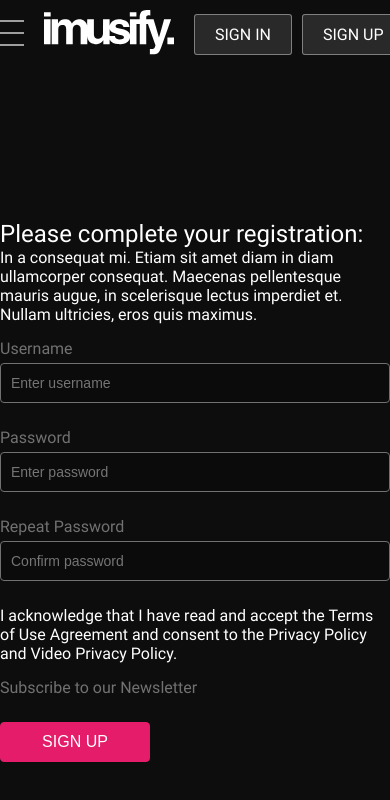
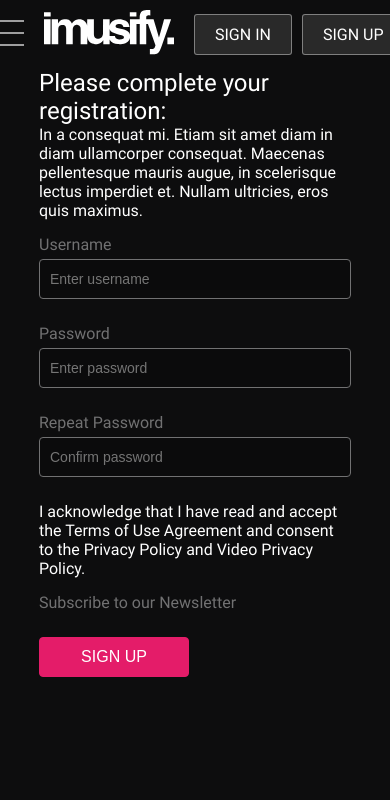
Before and after one commit to imusify/imusify-web, a Vue app: page /signupnext in a window 390 px wide. Shown: the top 800 px of the page. Built offline with nearby package versions, Linux system fonts and the light colour scheme.

Commit message:
fix layout for mobile on login and signup page

```diff
--- a/src/assets/styles/_forms.scss
+++ b/src/assets/styles/_forms.scss
@@ -67,6 +67,7 @@ button, .button {
     color: #717172;
     padding: 1rem;
   }
+
   .form-control {
     border: 0.1rem solid #717172;
     border-radius: 0.4rem;
@@ -76,10 +77,8 @@ button, .button {
     height: 4rem;
     font-size: 1.4rem;
     font-weight: 400;
-    -o-transition: all .3s ease-in-out;
-    -moz-transition: all .3s ease-in-out;
-    -webkit-transition: all .3s ease-in-out;
     transition: all .3s ease-in-out;
+
     &:focus {
       border: 0.1rem solid #949494;
       background: transparent;
@@ -90,10 +89,12 @@ button, .button {
   text-align: center;
   clear: both;
   margin-top: 2.5rem;
+
   &.dubble {
     display: flex;
     justify-content: space-between;
   }
+
   &.left {
     text-align: left;
   }
@@ -109,19 +110,19 @@ button, .button {
       background: #E41C69;
       border-color: #E41C69;
     }
+
     border: 0.1rem solid rgba(255, 255, 255, 0.4);
     background: transparent;
   }
+
   margin-right: 0 !important;
   min-width: 15rem;
   background: #E41C69;
   border-color: #E41C69;
   border-radius: 0.4rem;
   height: 4rem;
-  -o-transition: all .3s ease-in-out;
-  -moz-transition: all .3s ease-in-out;
-  -webkit-transition: all .3s ease-in-out;
   transition: all .3s ease-in-out;
+
   &:hover {
     border: 0.1rem solid rgba(255, 255, 255, 0.4);
     background: transparent;
@@ -133,9 +134,6 @@ button, .button {
     + span {
       margin-right: 1rem;
       position: relative;
-      -o-transition: all .3s ease-in-out;
-      -moz-transition: all .3s ease-in-out;
-      -webkit-transition: all .3s ease-in-out;
       transition: all .3s ease-in-out;
     }
     &:checked + span {
@@ -148,11 +146,9 @@ button, .button {
         position: absolute;
         left: 0.1rem;
         top: 0.1rem;
-        -o-transition: all .3s ease-in-out;
-        -moz-transition: all .3s ease-in-out;
-        -webkit-transition: all .3s ease-in-out;
         transition: all .3s ease-in-out;
       }
+
       display: inline-block;
       min-width: 1.6rem;
       height: 1.6rem;
@@ -160,23 +156,29 @@ button, .button {
       border-radius: 0.4rem;
     }
   }
+
   label {
     display: flex;
     align-items: center;
   }
+
   &.long-text label {
     align-items: flex-start;
     color: #fff;
+
     span {
       position: relative;
       top: 0.2rem;
     }
   }
+
   color: #717172;
   position: relative;
+
   input[type=checkbox] {
     position: absolute;
     opacity: 0;
+
     &:not(:checked) + span {
       display: inline-block;
       min-width: 1.6rem;
--- a/src/assets/styles/_layout.scss
+++ b/src/assets/styles/_layout.scss
@@ -21,6 +21,7 @@ html, body {
       width: 2.3rem;
       height: 2.3rem;
     }
+
     color: #fff;
     width: 5rem;
     height: 5rem;
@@ -33,15 +34,14 @@ html, body {
     align-items: center;
     text-decoration: none;
     background: #0d0d0e;
-    -o-transition: all .3s ease-in-out;
-    -moz-transition: all .3s ease-in-out;
-    -webkit-transition: all .3s ease-in-out;
     transition: all .3s ease-in-out;
+
     &:hover {
       background: #E41C69;
       border-color: #E41C69;
     }
   }
+
   width: 100%;
   display: flex;
   justify-content: center;
@@ -58,6 +58,7 @@ html, body {
   position: relative;
   height: 3rem;
   margin-top: -1.5rem;
+
   span {
     display: block;
     text-align: center;
@@ -80,6 +81,7 @@ html, body {
   text-align: center;
   width: 17rem;
   margin-right: 4.5rem;
+
   img {
     width: 16.3rem;
     height: 16.3rem;
@@ -97,25 +99,52 @@ html, body {
   .two-column {
     flex-direction: column;
   }
+
   .left-sec {
     margin: auto !important;
   }
+
   .right-sec {
     width: 100%;
   }
+
   .social-icons {
     margin: 2rem 0;
   }
+
   .or-ui {
     margin: 2rem auto;
   }
+
   .social-icons a {
     svg {
       fill: #fff;
       width: 1.8rem;
       height: 1.8rem;
     }
+
     width: 3.5rem;
     height: 3.5rem;
   }
 }
+
+#app > section {
+  display: flex;
+  justify-content: center;
+  align-items: flex-start;
+  height: 100vh;
+
+  .body {
+    max-width: 80%;
+  }
+}
+
+@media (min-width: 480px) {
+  #app > section {
+    align-items: center;
+
+    .body {
+      max-width: 60rem;
+    }
+  }
+}
--- a/src/components/Profile.vue
+++ b/src/components/Profile.vue
@@ -101,13 +101,5 @@ export default {
 </script>
 <style lang="scss" scoped>
   .profile {
-    display: flex;
-    justify-content: center;
-    align-items: center;
-    height: 100vh;
-
-    .body {
-      max-width: 60rem;
-    }
   }
 </style>
--- a/src/components/Signup.vue
+++ b/src/components/Signup.vue
@@ -84,9 +84,6 @@ export default {
     width: 100%;
     height: 100%;
     background: rgba(0,0,0,.6);
-    display: flex;
-    justify-content: center;
-    align-items: center;
 
     a.signup-close {
       color: #fff;
@@ -98,11 +95,7 @@ export default {
     }
 
     .body {
-      max-width: 60rem;
+      margin-top: 10rem;
     }
   }
-
-  @media (min-width: 480px) {
-
-  }
 </style>
--- a/src/components/SignupNext.vue
+++ b/src/components/SignupNext.vue
@@ -98,13 +98,5 @@ export default {
 </script>
 <style lang="scss" scoped>
   .signupnext {
-    display: flex;
-    justify-content: center;
-    align-items: center;
-    height: 100vh;
-
-    .body {
-      max-width: 60rem;
-    }
   }
 </style>
```
Also changed, not shown: src/views/Signup.Old.vue (deleted, +0 -13 lines).
